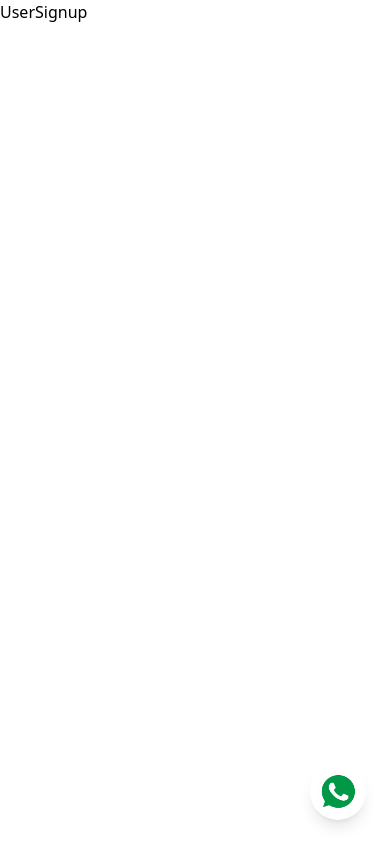
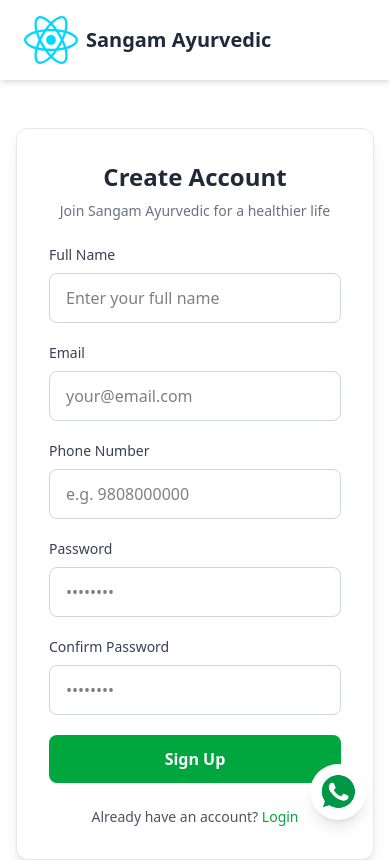
Before and after one commit to Nivesh26/Sangam-Ayurvedic-Shop, a React (Vite) app in the folder Frontend/: page /signup in a window 390 px wide. Shown: the top 860 px of the page. Built offline with nearby package versions, Linux system fonts and the light colour scheme.

Commit message:
Implement UserSignup form with validation and layout enhancements, including full name, email, phone number, password, and confirm password fields, along with error handling for password mismatch.

```diff
--- a/Frontend/src/Logins/UserSignup.tsx
+++ b/Frontend/src/Logins/UserSignup.tsx
@@ -1,8 +1,154 @@
-import React from 'react'
+import { useState } from 'react'
+import { Link } from 'react-router-dom'
+import Header from '../User Components/Header'
+import Footer from '../User Components/Footer'
 
 const UserSignup = () => {
+  const [formData, setFormData] = useState({
+    fullName: '',
+    email: '',
+    phoneNumber: '',
+    password: '',
+    confirmPassword: ''
+  })
+  const [passwordMatch, setPasswordMatch] = useState(true)
+
+  const handleChange = (e: React.ChangeEvent<HTMLInputElement>) => {
+    const { name, value } = e.target
+    setFormData((prev) => ({ ...prev, [name]: value }))
+    if (name === 'confirmPassword' && formData.password) {
+      setPasswordMatch(value === formData.password)
+    }
+    if (name === 'password' && formData.confirmPassword) {
+      setPasswordMatch(value === formData.confirmPassword)
+    }
+  }
+
+  const handleSubmit = (e: React.FormEvent) => {
+    e.preventDefault()
+    if (formData.password !== formData.confirmPassword) {
+      setPasswordMatch(false)
+      return
+    }
+    console.log('Signup submitted:', formData)
+    // Add signup logic here
+  }
+
   return (
-    <div>UserSignup</div>
+    <div className="min-h-screen flex flex-col bg-white">
+      <Header />
+
+      <main className="flex-1 flex items-center justify-center py-12 px-4">
+        <section className="w-full max-w-md">
+          <div className="bg-white rounded-xl shadow-lg border border-gray-200 p-8">
+            <h1 className="text-2xl font-bold text-gray-800 text-center mb-2">
+              Create Account
+            </h1>
+            <p className="text-gray-500 text-sm text-center mb-6">
+              Join Sangam Ayurvedic for a healthier life
+            </p>
+
+            <form onSubmit={handleSubmit} className="space-y-5">
+              <div>
+                <label htmlFor="fullName" className="block text-sm font-medium text-gray-700 mb-2">
+                  Full Name
+                </label>
+                <input
+                  type="text"
+                  id="fullName"
+                  name="fullName"
+                  value={formData.fullName}
+                  onChange={handleChange}
+                  required
+                  placeholder="Enter your full name"
+                  className="w-full px-4 py-3 border border-gray-300 rounded-lg focus:outline-none focus:ring-2 focus:ring-green-500 focus:border-green-500 transition-colors"
+                />
+              </div>
+              <div>
+                <label htmlFor="email" className="block text-sm font-medium text-gray-700 mb-2">
+                  Email
+                </label>
+                <input
+                  type="email"
+                  id="email"
+                  name="email"
+                  value={formData.email}
+                  onChange={handleChange}
+                  required
+                  placeholder="your@email.com"
+                  className="w-full px-4 py-3 border border-gray-300 rounded-lg focus:outline-none focus:ring-2 focus:ring-green-500 focus:border-green-500 transition-colors"
+                />
+              </div>
+              <div>
+                <label htmlFor="phoneNumber" className="block text-sm font-medium text-gray-700 mb-2">
+                  Phone Number
+                </label>
+                <input
+                  type="tel"
+                  id="phoneNumber"
+                  name="phoneNumber"
+                  value={formData.phoneNumber}
+                  onChange={handleChange}
+                  required
+                  placeholder="e.g. 9808000000"
+                  className="w-full px-4 py-3 border border-gray-300 rounded-lg focus:outline-none focus:ring-2 focus:ring-green-500 focus:border-green-500 transition-colors"
+                />
+              </div>
+              <div>
+                <label htmlFor="password" className="block text-sm font-medium text-gray-700 mb-2">
+                  Password
+                </label>
+                <input
+                  type="password"
+                  id="password"
+                  name="password"
+                  value={formData.password}
+                  onChange={handleChange}
+                  required
+                  placeholder="••••••••"
+                  className="w-full px-4 py-3 border border-gray-300 rounded-lg focus:outline-none focus:ring-2 focus:ring-green-500 focus:border-green-500 transition-colors"
+                />
+              </div>
+              <div>
+                <label htmlFor="confirmPassword" className="block text-sm font-medium text-gray-700 mb-2">
+                  Confirm Password
+                </label>
+                <input
+                  type="password"
+                  id="confirmPassword"
+                  name="confirmPassword"
+                  value={formData.confirmPassword}
+                  onChange={handleChange}
+                  required
+                  placeholder="••••••••"
+                  className={`w-full px-4 py-3 border rounded-lg focus:outline-none focus:ring-2 focus:ring-green-500 transition-colors ${
+                    !passwordMatch ? 'border-red-500 focus:ring-red-500 focus:border-red-500' : 'border-gray-300 focus:border-green-500'
+                  }`}
+                />
+                {!passwordMatch && (
+                  <p className="mt-1 text-sm text-red-600">Passwords do not match</p>
+                )}
+              </div>
+              <button
+                type="submit"
+                className="w-full bg-green-600 text-white py-3 rounded-lg font-semibold hover:bg-green-700 transition-colors duration-300"
+              >
+                Sign Up
+              </button>
+            </form>
+
+            <p className="mt-6 text-center text-sm text-gray-600">
+              Already have an account?{' '}
+              <Link to="/login" className="text-green-600 hover:text-green-700 font-medium">
+                Login
+              </Link>
+            </p>
+          </div>
+        </section>
+      </main>
+
+      <Footer />
+    </div>
   )
 }
 
```
